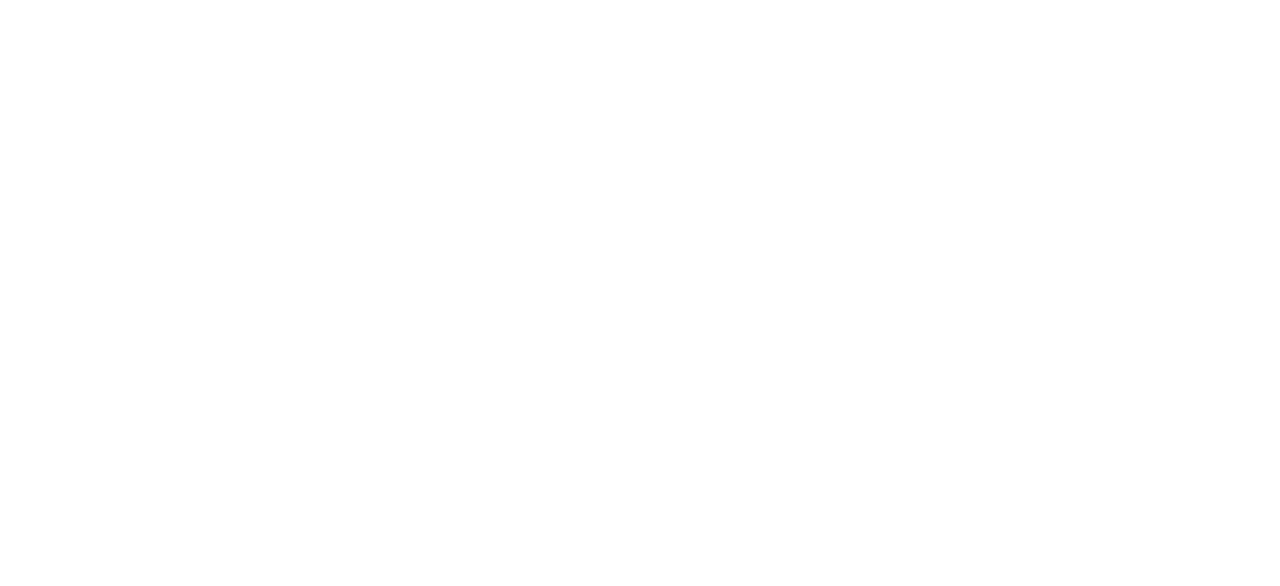
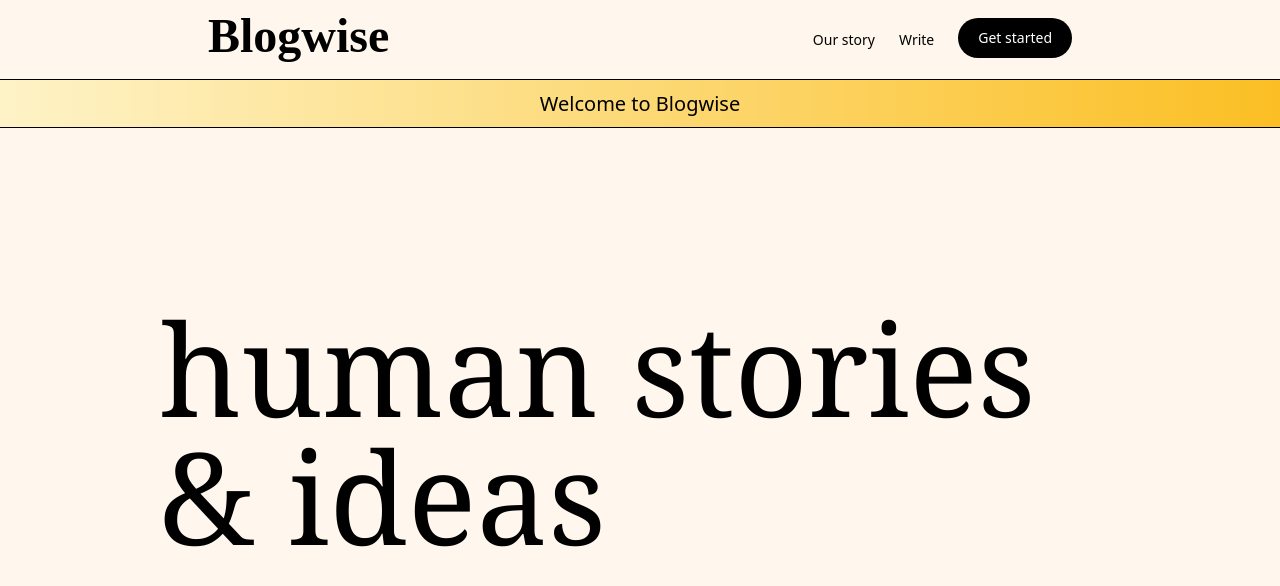
Before and after one commit to Arinjain111/Blogwise, a React (Vite) app in the folder frontend/: page / in a window 1280 px wide. Before the commit this address had no page. Shown: the top 586 px of the page. Built offline with nearby package versions, Linux system fonts and the light colour scheme.

Commit message:
updated foonts in css and added routes

```diff
--- a/frontend/src/App.tsx
+++ b/frontend/src/App.tsx
@@ -4,6 +4,9 @@
 import { Signin} from './pages/Signin'
 import { Post } from './pages/Post'
 import { Posts } from './pages/Posts'
+import { Home } from './pages/Home'
+import { Write } from './HomepageComponent/Write'
+import { OurStory } from './HomepageComponent/OurStory'
 
 function App() {
 
@@ -11,10 +14,13 @@
     <>
     <BrowserRouter>
       <Routes>
+        <Route path='/' element= {<Home />} ></Route>
         <Route path='/Signup' element= {<Signup />}></Route>
         <Route path='/Signin' element= {<Signin />}></Route>
         <Route path='/Post/:id' element= {<Post />}></Route>
         <Route path='/Posts' element= {<Posts />}></Route>
+        <Route path='/Write' element={<Write />}></Route>
+        <Route path='/OurStory' element={<OurStory />}></Route>
       </Routes>
     </BrowserRouter>
     </>
--- a/frontend/src/index.css
+++ b/frontend/src/index.css
@@ -1,3 +1,14 @@
 @tailwind base;
 @tailwind components;
 @tailwind utilities;
+
+.font-arin {
+    font-family: gt-super, Georgia, Cambria, "Times New Roman", Times, serif;
+}
+
+.font-arin2 {
+    font-family: "Bodoni Moda", serif;
+    font-optical-sizing: auto;
+    font-weight: weight;
+    font-style: normal;
+}
```
